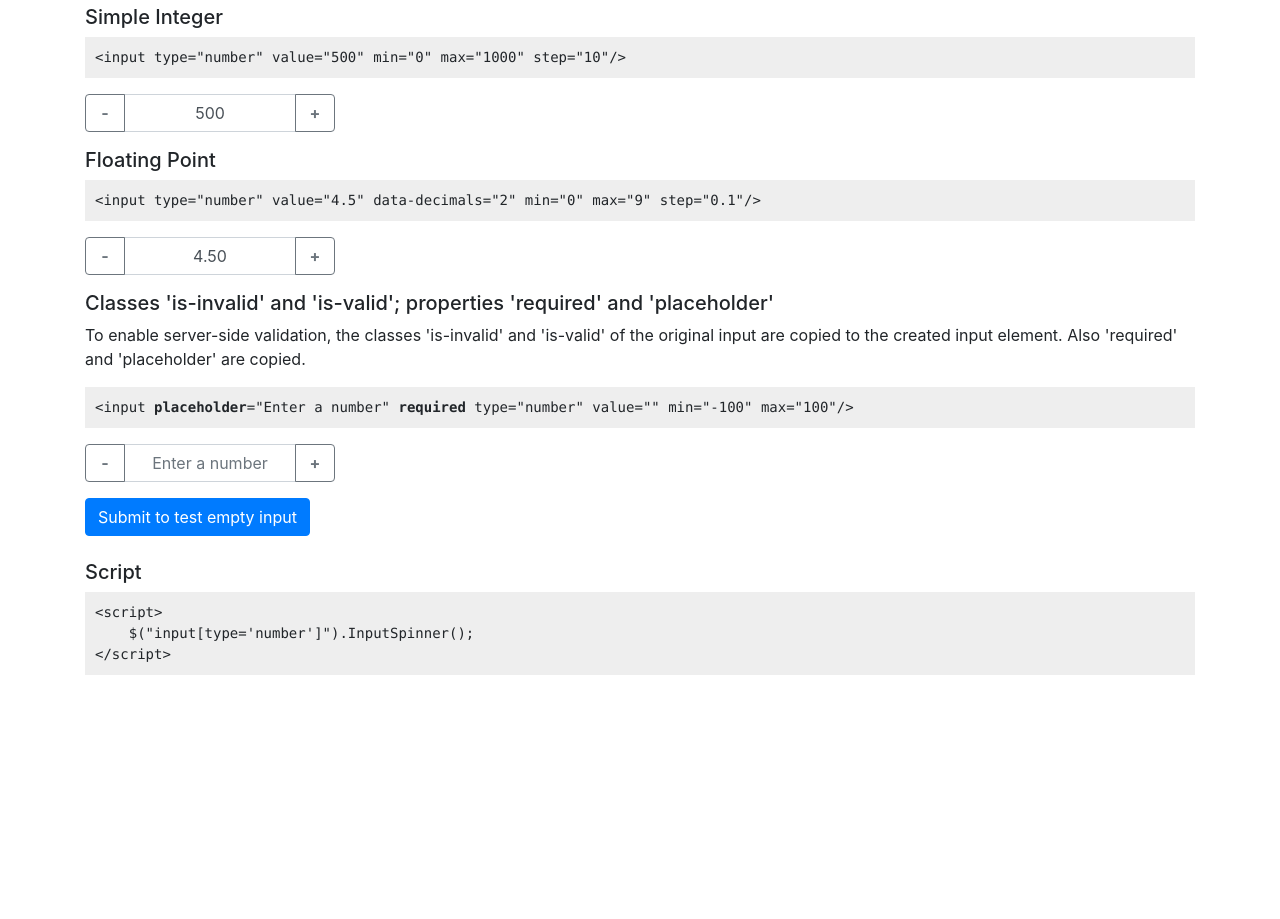
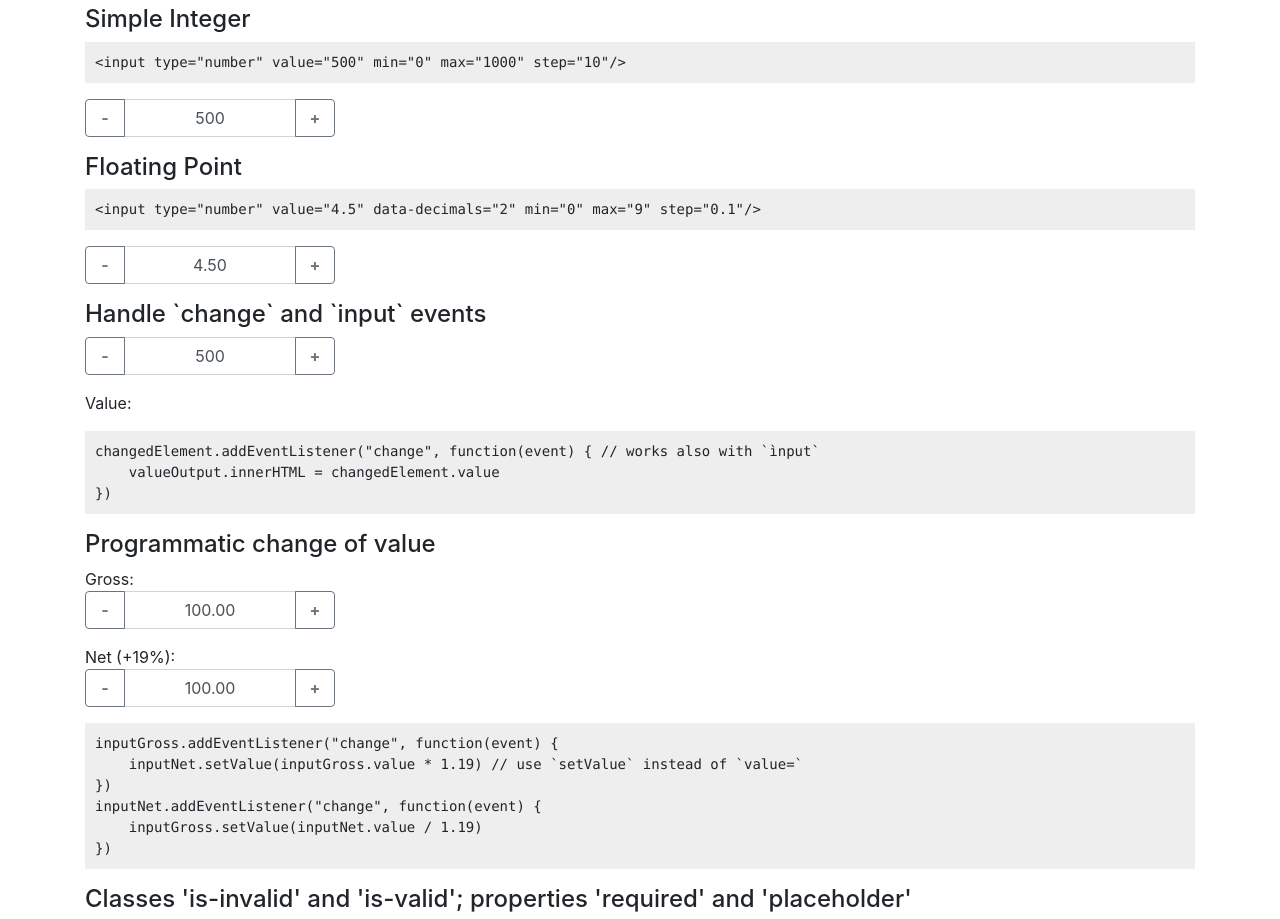
Before and after one commit to shaack/bootstrap-input-spinner, a website: page index.html in a window 1280 px wide. Shown: the part 272-1191 px from the top of the page. Before the commit the page ends 963 px from the top, so only its background shows below. Drawn offline with nearby package versions, Linux system fonts and the light colour scheme.

Commit message:
Added examples for events and programmatic change

```diff
--- a/index.html
+++ b/index.html
@@ -10,6 +10,7 @@
             background-color: #eee;
             overflow-y: scroll;
         }
+
         .input-group {
             width: 250px;
         }
@@ -25,18 +26,61 @@
     <p><a href="https://github.com/shaack/bootstrap-input-spinner">GitHub repository</a></p>
     <h2>Examples</h2>
     <form>
-    <h5>Simple Integer</h5>
+        <h4>Simple Integer</h4>
         <pre class="code">&lt;input type="number" value="500" min="0" max="1000" step="10"/&gt;</pre>
         <p>
             <input type="number" value="500" min="0" max="1000" step="10"/>
         </p>
-    <h5>Floating Point</h5>
+        <h4>Floating Point</h4>
         <pre class="code">&lt;input type="number" value="4.5" data-decimals="2" min="0" max="9" step="0.1"/&gt;</pre>
         <p>
             <input type="number" value="4.5" data-decimals="2" min="0" max="9" step="0.1"/>
         </p>
-    <h5>Classes 'is-invalid' and 'is-valid'; properties 'required' and 'placeholder'</h5>
-    <p>To enable server-side validation, the classes 'is-invalid' and 'is-valid' of the original input are copied to the created input element.
+        <h4>Handle `change` and `input` events</h4>
+        <p>
+            <input type="number" id="handleChange" value="500" min="0" max="1000" step="10"/>
+        </p>
+        <p>
+            Value: <span id="valueOutput"></span>
+        </p>
+        <script>
+            var changedElement = document.getElementById("handleChange")
+            var outputElement = document.getElementById("valueOutput")
+            changedElement.addEventListener("change", function(event) {
+                valueOutput.innerHTML = changedElement.value
+            })
+        </script>
+        <pre class="code">changedElement.addEventListener("change", function(event) { // works also with `ìnput`
+    valueOutput.innerHTML = changedElement.value
+})</pre>
+        <h4>Programmatic change of value</h4>
+        <p>
+            Gross:
+            <input type="number" id="inputGross" value="100" min="0" max="10000" step="0.01" data-decimals="2"/>
+        </p>
+        <p>
+            Net (+19%):
+            <input type="number" id="inputNet" value="100" min="0" max="10000" step="0.01" data-decimals="2"/>
+        </p>
+        <pre class="code">inputGross.addEventListener("change", function(event) {
+    inputNet.setValue(inputGross.value * 1.19) // use `setValue` instead of `value=`
+})
+inputNet.addEventListener("change", function(event) {
+    inputGross.setValue(inputNet.value / 1.19)
+})</pre>
+        <script>
+            var inputGross = document.getElementById("inputGross")
+            var inputNet = document.getElementById("inputNet")
+            inputGross.addEventListener("change", function(event) {
+                inputNet.setValue(inputGross.value * 1.19) // use `setValue` instead of `value=`
+            })
+            inputNet.addEventListener("change", function(event) {
+                inputGross.setValue(inputNet.value / 1.19) // use `setValue` instead of `value=`
+            })
+        </script>
+        <h4>Classes 'is-invalid' and 'is-valid'; properties 'required' and 'placeholder'</h4>
+        <p>To enable server-side validation, the classes 'is-invalid' and 'is-valid' of the original input are copied to
+            the created input element.
             Also 'required' and 'placeholder' are copied.</p>
         <pre class="code">&lt;input <strong>placeholder</strong>="Enter a number" <strong>required</strong> type="number" value="" min="-100" max="100"/&gt;</pre>
         <p>
@@ -44,25 +88,26 @@
         </p>
         <input type="submit" class="btn btn-primary mb-4" value="Submit to test empty input"/>
     </form>
-
     <h5>Script</h5>
-    <pre class="code">&lt;script&gt;
-    $("input[type='number']").InputSpinner();
+    <p>
+        This script enabled the InputSpinner for all inputs with type='number' on this page.
+        No extra css needed, just Bootstrap 4.
+    </p>
+    <pre class="code">&lt;script&gt
+    $("input[type='number']").InputSpinner()
 &lt;/script&gt;</pre>
+    <br/><br/>
 </section>
 <!-- bootstrap needs jQuery -->
 <script src="./node_modules/jquery/dist/jquery.min.js"></script>
 <script src="./node_modules/bootstrap/dist/js/bootstrap.bundle.min.js"></script>
 <script src="./src/InputSpinner.js"></script>
 <script>
-    var $element = $("input[type='number']");
-    $element.InputSpinner();
-    $element.on("change", function(event) {
-       console.log("change Event", event.target.value);
-    });
-    $element.on("input", function(event) {
-        console.log("input Event", event.target.value);
-    });
+    var $element = $("input[type='number']")
+    $element.InputSpinner()
+    $element.on("change", function (event) {
+        console.log("change Event", event.target.value)
+    })
 </script>
 </body>
 </html>
```
Lines whose indentation alone changed are shown as unchanged.
